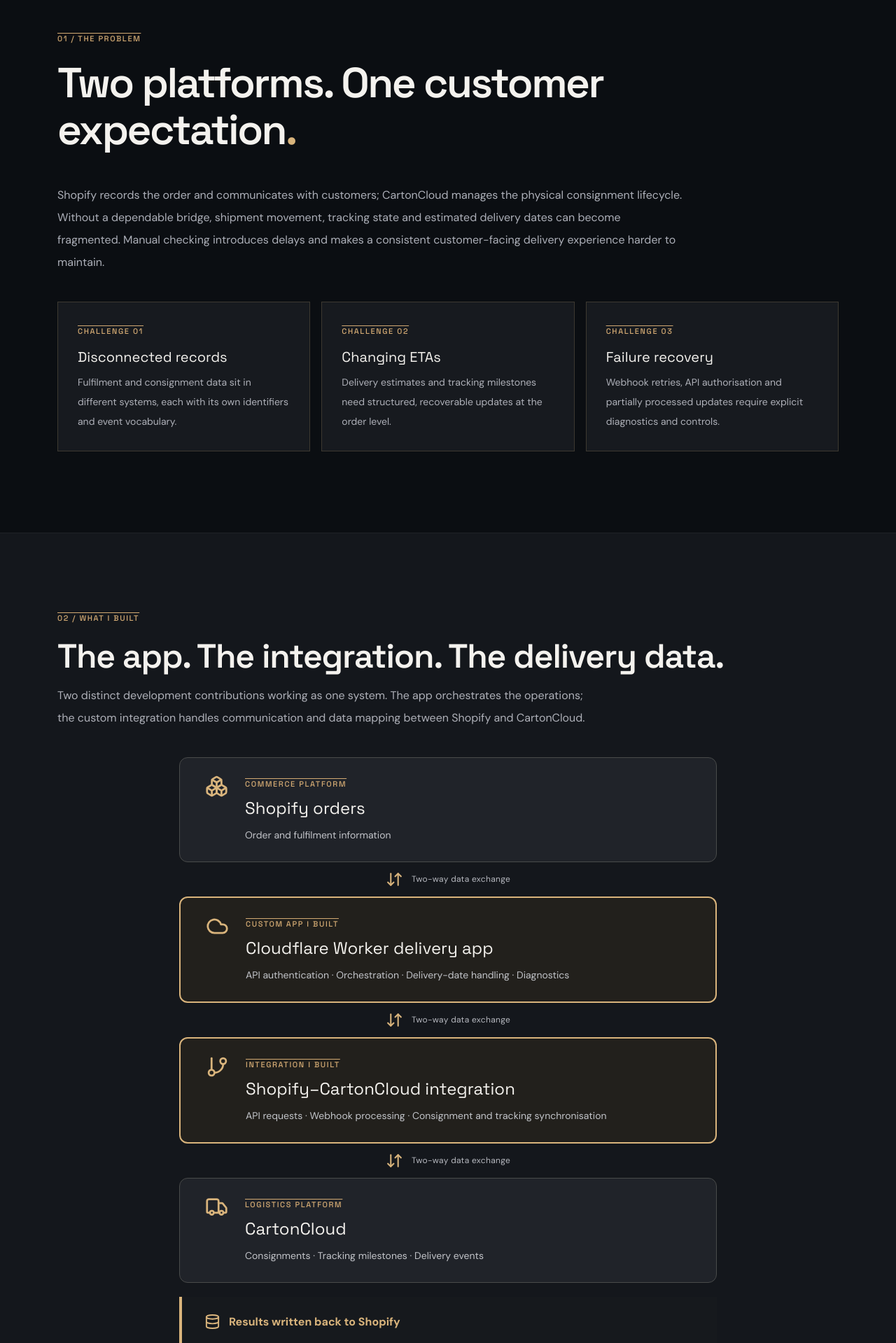
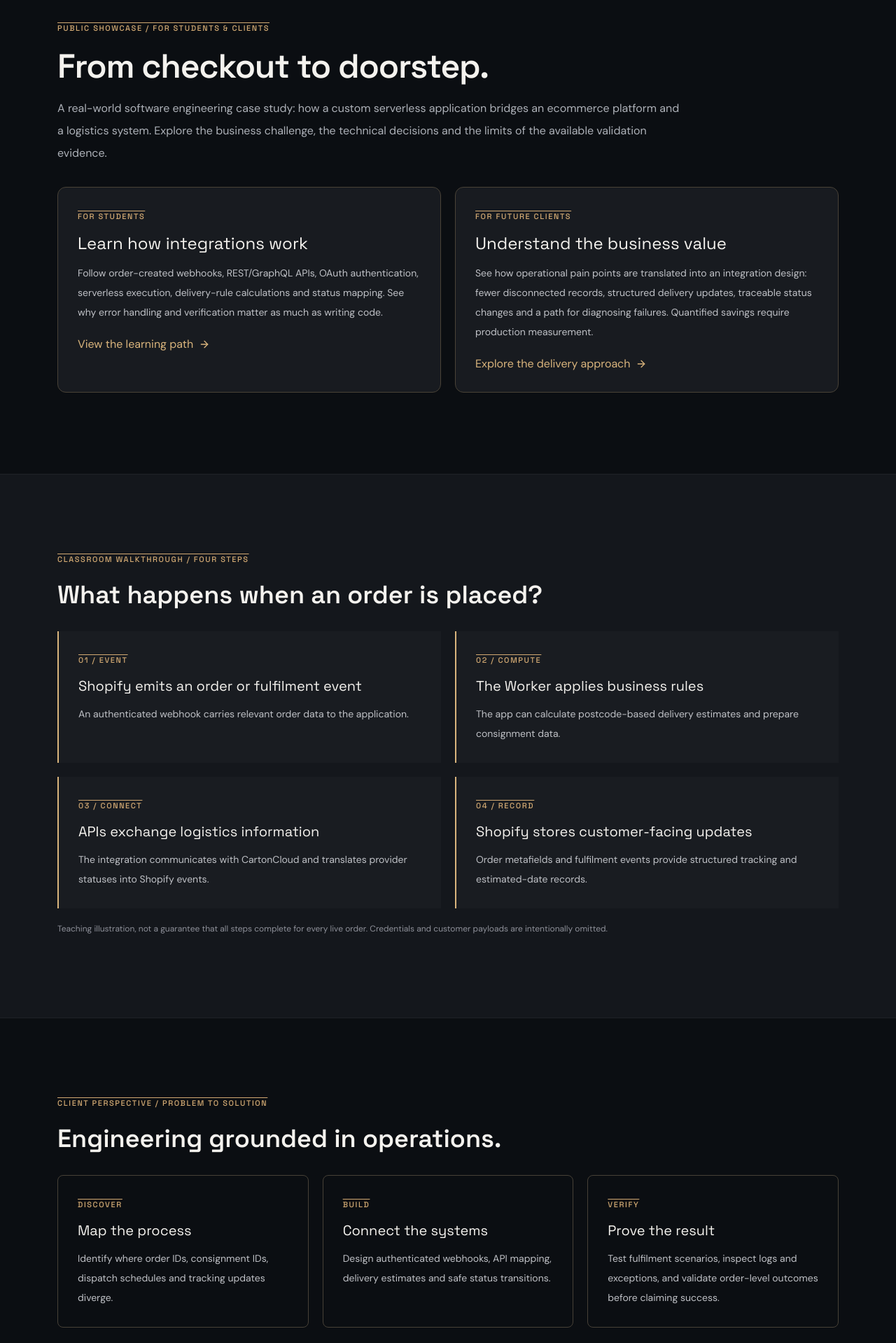
Before and after one commit to bonvallite/developer-portfolio, a Next.js app: page /cartoncloud-integration in a window 1280 px wide. Shown: the part 940-2859 px from the top of the page at 70% size. Built offline with nearby package versions, Linux system fonts and the light colour scheme.

Commit message:
feat: add public student and client showcase to integration case study

```diff
--- a/app/cartoncloud-integration/page.tsx
+++ b/app/cartoncloud-integration/page.tsx
@@ -51,6 +51,49 @@
         <div className="hero-tags"><span>SHOPIFY APIS</span><span>CLOUDFLARE WORKERS</span><span>REST / WEBHOOKS</span><span>OAUTH SCOPES</span><span>ORDER METAFIELDS</span><span>CUSTOM APP DEVELOPMENT</span></div>
       </section>
 
+      {/* Public education and prospective-client showcase. All scenarios below are
+          illustrative; they are not live system captures or measured outcomes.
+          Keep these explanations aligned with CARTONCLOUD_INTEGRATION.md. */}
+      <section className="section container" style={{paddingTop:20}}>
+        <span className="overline">PUBLIC SHOWCASE / FOR STUDENTS & CLIENTS</span>
+        <h2 className="text-4xl md:text-5xl font-semibold tracking-tight mt-5 mb-5">From checkout to doorstep.</h2>
+        <p className="text-[#adb1b8] leading-8 max-w-4xl">A real-world software engineering case study: how a custom serverless application bridges an ecommerce platform and a logistics system. Explore the business challenge, the technical decisions and the limits of the available validation evidence.</p>
+        <div className="grid md:grid-cols-2 gap-5 mt-8">
+          <article className="border border-[#494237] rounded-xl bg-[#181b20] p-7">
+            <span className="overline">FOR STUDENTS</span><h3 className="text-2xl mt-3 mb-3">Learn how integrations work</h3>
+            <p className="text-[#bfc1c6] leading-7 text-sm">Follow order-created webhooks, REST/GraphQL APIs, OAuth authentication, serverless execution, delivery-rule calculations and status mapping. See why error handling and verification matter as much as writing code.</p>
+            <a href="#learning-path" className="inline-flex items-center gap-2 text-[#d9b47c] mt-5">View the learning path <ArrowRight size={16}/></a>
+          </article>
+          <article className="border border-[#494237] rounded-xl bg-[#181b20] p-7">
+            <span className="overline">FOR FUTURE CLIENTS</span><h3 className="text-2xl mt-3 mb-3">Understand the business value</h3>
+            <p className="text-[#bfc1c6] leading-7 text-sm">See how operational pain points are translated into an integration design: fewer disconnected records, structured delivery updates, traceable status changes and a path for diagnosing failures. Quantified savings require production measurement.</p>
+            <a href="#client-journey" className="inline-flex items-center gap-2 text-[#d9b47c] mt-5">Explore the delivery approach <ArrowRight size={16}/></a>
+          </article>
+        </div>
+      </section>
+      <section id="learning-path" className="stripe"><div className="section container">
+        <span className="overline">CLASSROOM WALKTHROUGH / FOUR STEPS</span>
+        <h2 className="text-4xl font-semibold mt-5 mb-8">What happens when an order is placed?</h2>
+        <div className="grid md:grid-cols-2 gap-5">
+          {[
+            ['01 / EVENT','Shopify emits an order or fulfilment event','An authenticated webhook carries relevant order data to the application.'],
+            ['02 / COMPUTE','The Worker applies business rules','The app can calculate postcode-based delivery estimates and prepare consignment data.'],
+            ['03 / CONNECT','APIs exchange logistics information','The integration communicates with CartonCloud and translates provider statuses into Shopify events.'],
+            ['04 / RECORD','Shopify stores customer-facing updates','Order metafields and fulfilment events provide structured tracking and estimated-date records.']
+          ].map(([step,title,body])=><article key={step} className="border-l-2 border-[#d9b47c] bg-[#191c21] p-7"><span className="overline">{step}</span><h3 className="text-xl mt-3 mb-3">{title}</h3><p className="text-sm text-[#bfc1c6] leading-7">{body}</p></article>)}
+        </div>
+        <p className="disclaimer">Teaching illustration, not a guarantee that all steps complete for every live order. Credentials and customer payloads are intentionally omitted.</p>
+      </div></section>
+      <section id="client-journey" className="section container">
+        <span className="overline">CLIENT PERSPECTIVE / PROBLEM TO SOLUTION</span>
+        <h2 className="text-4xl font-semibold mt-5 mb-8">Engineering grounded in operations.</h2>
+        <div className="grid md:grid-cols-3 gap-5">
+          <article className="border border-[#474137] p-7 rounded-lg"><span className="overline">DISCOVER</span><h3 className="text-xl mt-3 mb-3">Map the process</h3><p className="text-[#bfc1c6] text-sm leading-7">Identify where order IDs, consignment IDs, dispatch schedules and tracking updates diverge.</p></article>
+          <article className="border border-[#474137] p-7 rounded-lg"><span className="overline">BUILD</span><h3 className="text-xl mt-3 mb-3">Connect the systems</h3><p className="text-[#bfc1c6] text-sm leading-7">Design authenticated webhooks, API mapping, delivery estimates and safe status transitions.</p></article>
+          <article className="border border-[#474137] p-7 rounded-lg"><span className="overline">VERIFY</span><h3 className="text-xl mt-3 mb-3">Prove the result</h3><p className="text-[#bfc1c6] text-sm leading-7">Test fulfilment scenarios, inspect logs and exceptions, and validate order-level outcomes before claiming success.</p></article>
+        </div>
+        <p className="disclaimer">This publicly shareable case study is educational and illustrative. It does not reproduce employer-owned Worker source, secret configuration, customer records or internal endpoints.</p>
+      </section>
       <section className="section container" style={{paddingTop:35}}>
         <div className="section-head"><div><span className="overline">01 / THE PROBLEM</span><h2>Two platforms. One customer expectation<span className="dot">.</span></h2></div></div>
         <p className="text-[#acafb8] text-base leading-8 max-w-4xl">Shopify records the order and communicates with customers; CartonCloud manages the physical consignment lifecycle. Without a dependable bridge, shipment movement, tracking state and estimated delivery dates can become fragmented. Manual checking introduces delays and makes a consistent customer-facing delivery experience harder to maintain.</p>
```
